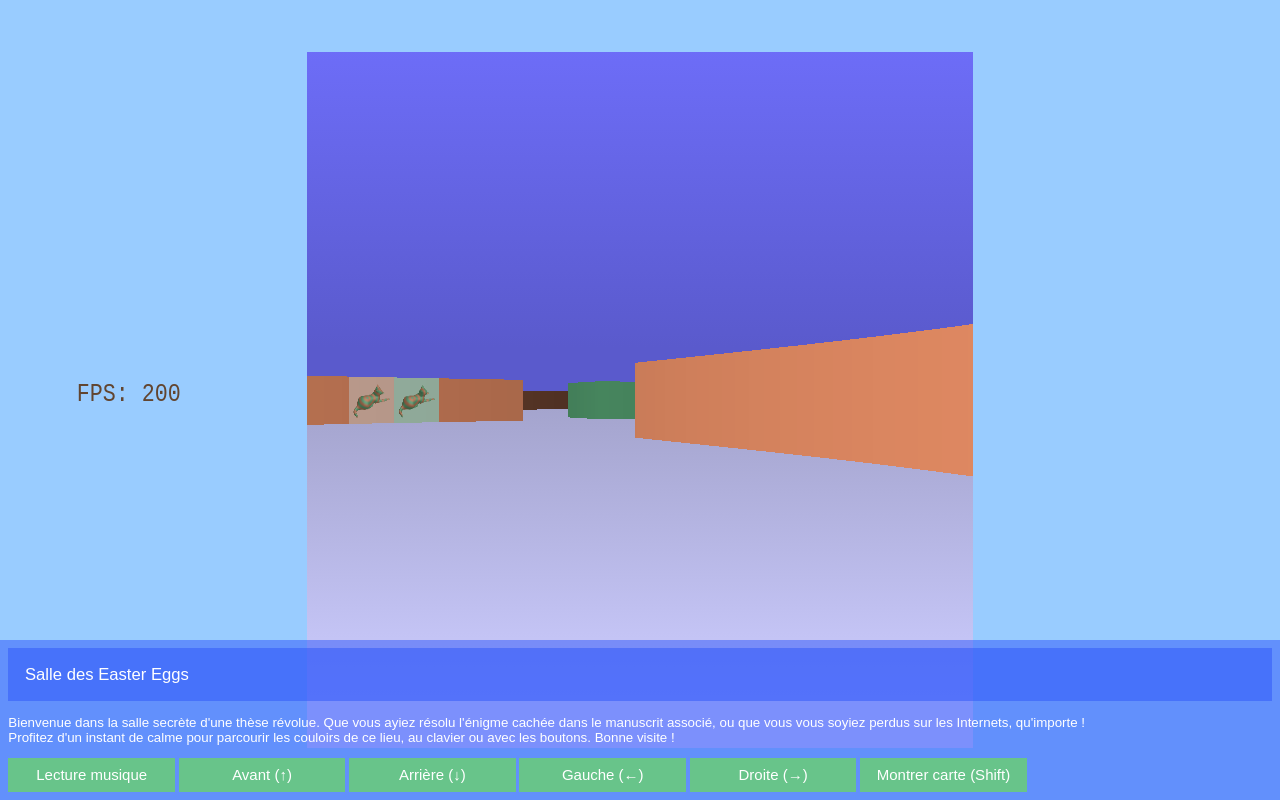
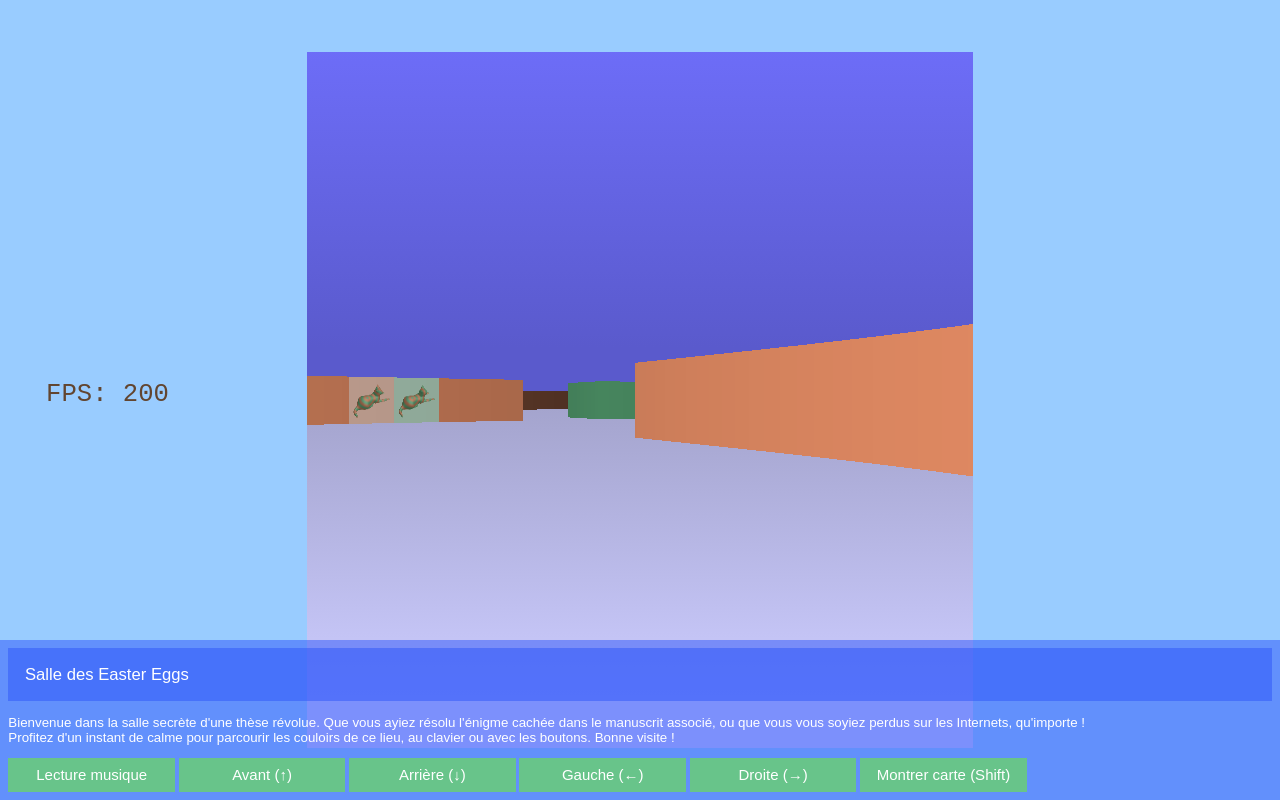
Before and after one commit to Menthe-Reglisse/Labychat, a plain HTML site: page index.html in a window 1280 px wide. Drawn offline with Linux system fonts and the light colour scheme; animation ran at ten frames a second.

Commit message:
Update index.html

```diff
--- a/index.html
+++ b/index.html
@@ -461,7 +461,7 @@ canvas {
     context.fillStyle = '#624530';
     //context.font = '60px Monospace';
     context.font = FPS_TEXTFONTSIZE + 'vw Monospace';
-    context.fillText('FPS: ' + fps_rate, mapOffsetX * 0.25, mapOffsetY + HALF_HEIGHT + HALF_FPS_TEXTFONTSIZE, Math.floor(0.3 * Math.max(HEIGHT,WIDTH)) / 2);
+    context.fillText('FPS: ' + fps_rate, mapOffsetX * 0.15, mapOffsetY + HALF_HEIGHT + HALF_FPS_TEXTFONTSIZE, Math.floor(0.5 * Math.max(HEIGHT,WIDTH)) / 2);
 
   } window.onload = function() { gameLoop(); }
 
```
